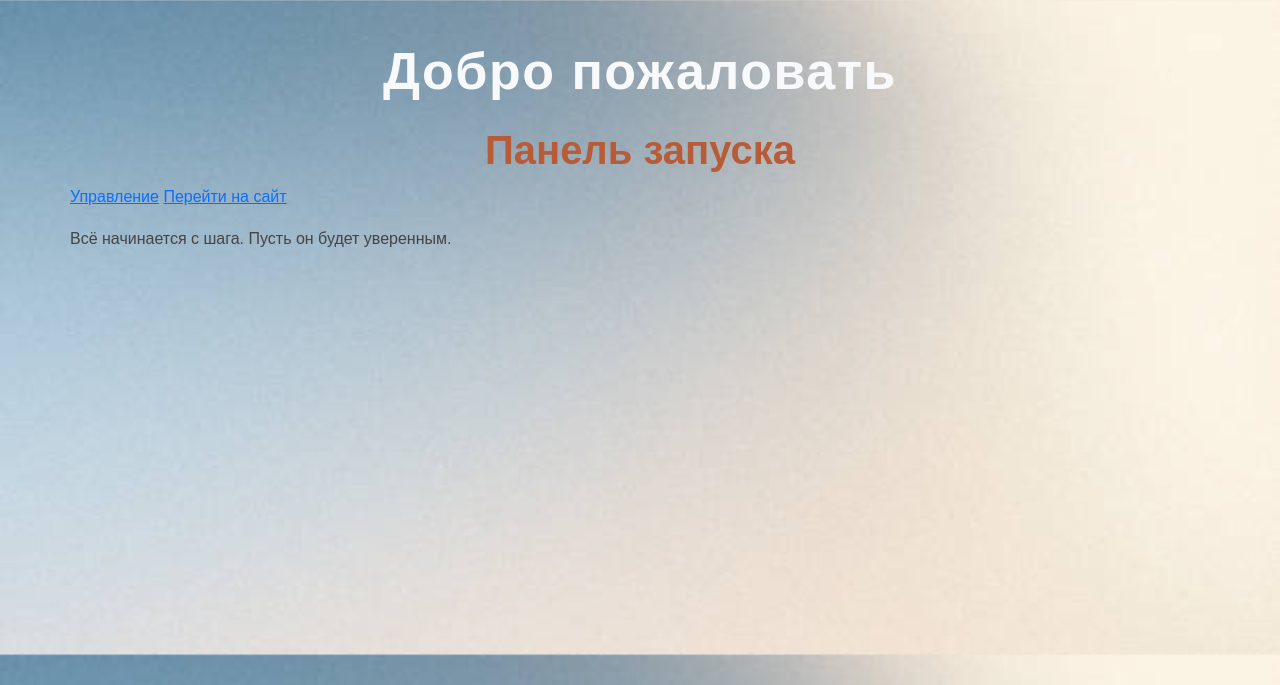
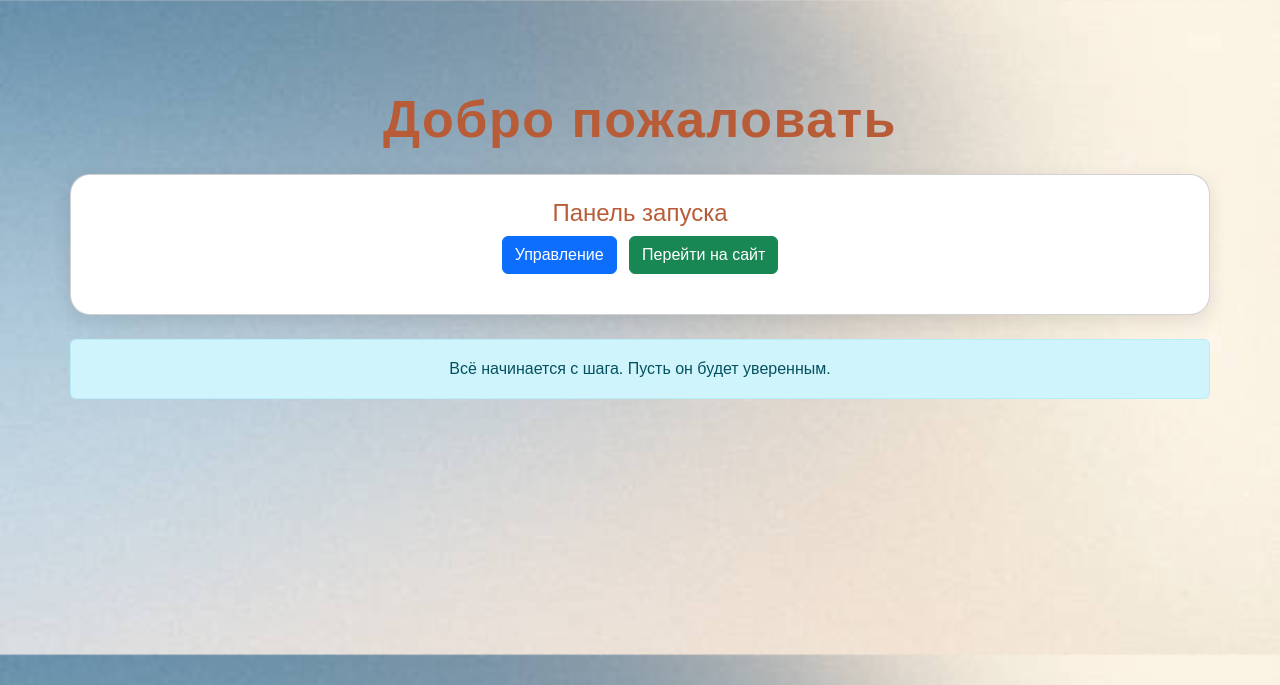
Before and after one commit to PeterKrupsky/Django22-1, a Django app: page / in a window 1280 px wide. Shown: the top 685 px of the page. Run offline with Django 4.2, Linux system fonts and the light colour scheme.

Commit message:
Update index.html

```diff
--- a/site_app/templates/index.html
+++ b/site_app/templates/index.html
@@ -3,36 +3,38 @@
 {% load static %}
 <head>
     <meta charset="utf-8">
-    <meta content="width=device-width, initial-scale=1" name="viewport">
-    <title style="color:rgb(0, 0, 0)">Добро пожаловать</title>
+    <meta name="viewport" content="width=device-width, initial-scale=1">
+    <title>Добро пожаловать</title>
 
+    <!-- Bootstrap -->
     <link href="https://cdn.jsdelivr.net/npm/bootstrap@5.2.3/dist/css/bootstrap.min.css" rel="stylesheet">
+
+    <!-- Твой кастомный CSS -->
     <link href="{% static 'site_app/css/mstylee.css' %}" rel="stylesheet">
 </head>
 
 <body>
-    <div class="container">
+    <div class="container mt-5">
 
-        <header class="header-dark mb-4">
-            <h1 class="text-light" style="color:rgb(0, 0, 0)">Добро пожаловать</h1>
+        <header class="mb-4">
+            <h1 class="text-center">Добро пожаловать</h1>
         </header>
 
-        <div class="card-custom">
-            <h2 class="text-accent">Панель запуска</h2>
+        <div class="card p-4 mb-4">
+            <h2 class="h4">Панель запуска</h2>
             <p>
-                <a href="{% url 'admin:index' %}">Управление</a>
-                <a href="{% url 'site_app:page' 1 %}">Перейти на сайт</a>
+                <a href="{% url 'admin:index' %}" class="btn btn-primary me-2">Управление</a>
+                <a href="{% url 'site_app:page' 1 %}" class="btn btn-success">Перейти на сайт</a>
             </p>
         </div>
 
-        <div class="card-custom">
-            <p class="italic-note">
-                Всё начинается с шага. Пусть он будет уверенным.
-            </p>
+        <div class="alert alert-info text-center">
+            Всё начинается с шага. Пусть он будет уверенным.
         </div>
 
     </div>
 
+    <!-- Bootstrap JS -->
     <script src="https://cdn.jsdelivr.net/npm/bootstrap@5.2.2/dist/js/bootstrap.bundle.min.js"></script>
-    </body>
-    </html>
+</body>
+</html>
```
